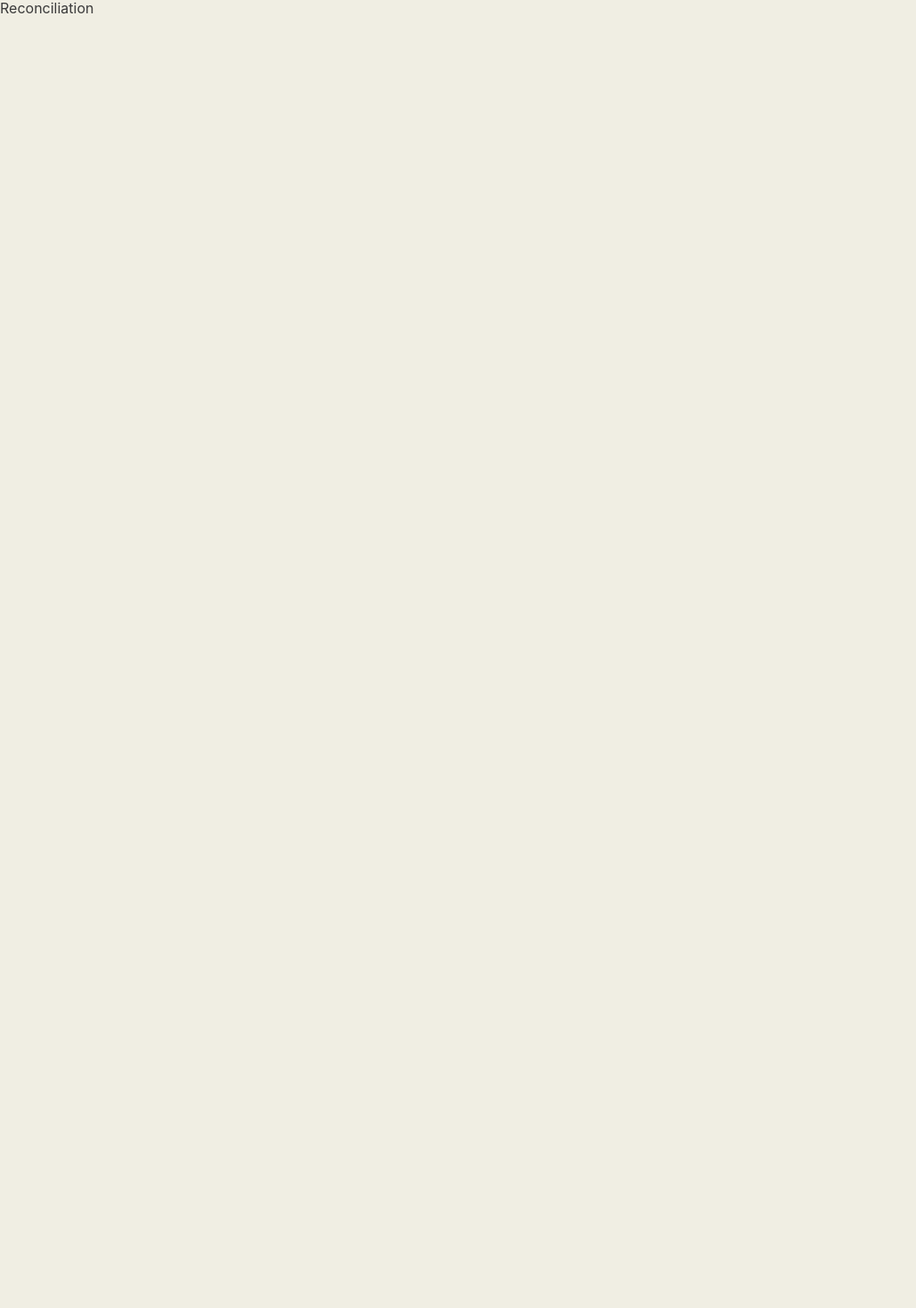
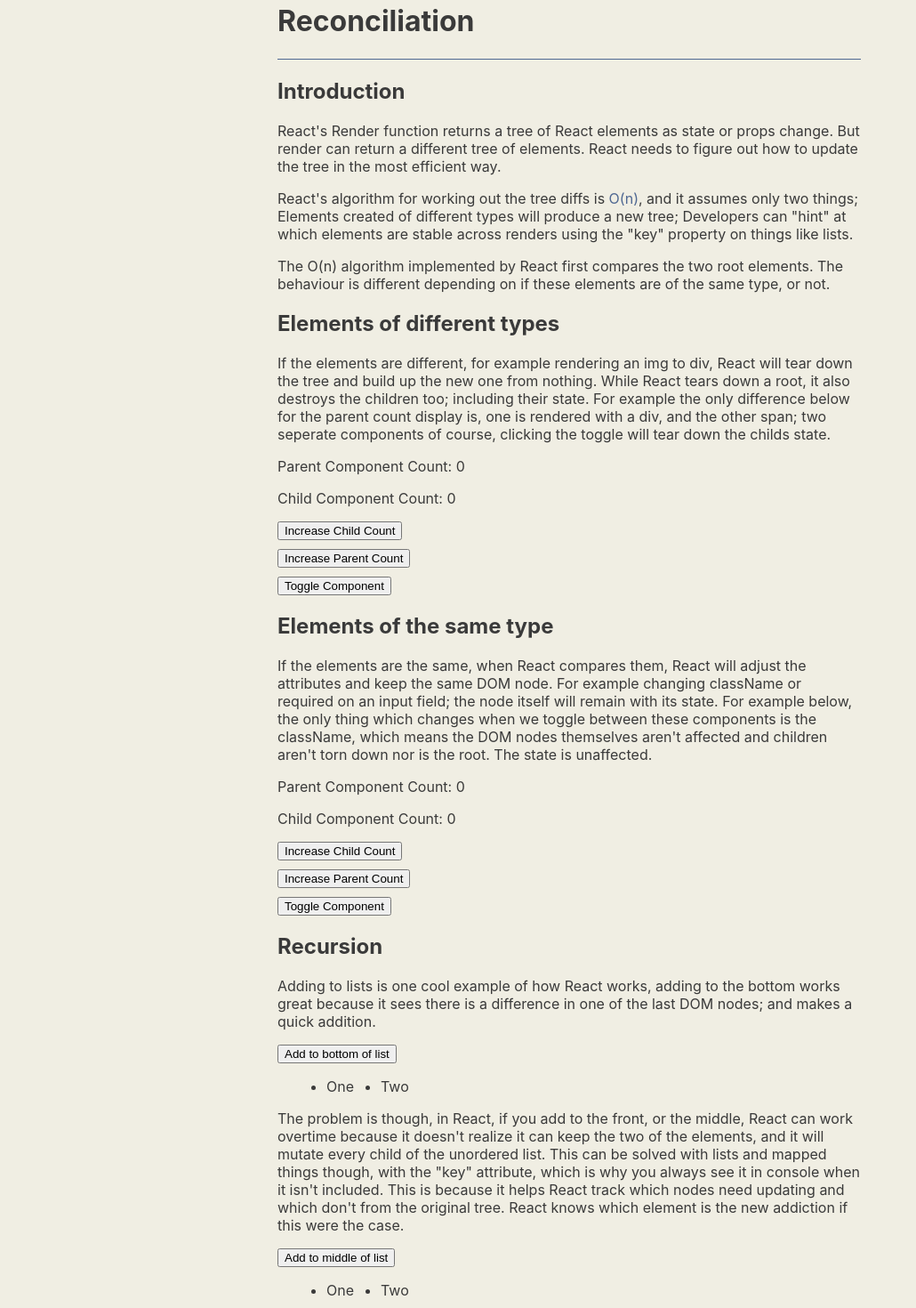
Before and after one commit to danbfield/react-concepts, a Next.js app in the folder app/: page /reconciliation in a window 1280 px wide. Shown: the part 113-1583 px from the top of the page at 89% size, without its empty margins (0-1030 px from the left). Before the commit the page ends 800 px from the top, so only its background shows below. Built offline with nearby package versions, Linux system fonts and the light colour scheme.

Commit message:
Pages/Reconciliation: Add content

```diff
--- a/app/pages/reconciliation.js
+++ b/app/pages/reconciliation.js
@@ -1,3 +1,172 @@
+import { useState } from 'react'
+import {
+  Button,
+  Heading,
+  Main,
+  Paragraph,
+  Section,
+  Subheading,
+} from '../components'
+import Link from 'next/link'
+
+function ParentA({ count, className, children }) {
+  return (
+    <>
+      <span className={className} style={{ display: 'block' }}>
+        Parent Component Count: {count}
+      </span>
+      {children}
+    </>
+  )
+}
+
+function ParentB({ count, className, children }) {
+  return (
+    <>
+      <div className={className}>Parent Component Count: {count}</div>
+      {children}
+    </>
+  )
+}
+
+function Child({ text }) {
+  const [count, setCount] = useState(0)
+
+  return (
+    <>
+      <p>Child Component Count: {count}</p>
+      <p>{text}</p>
+      <button onClick={() => setCount(count + 1)}>Increase Child Count</button>
+    </>
+  )
+}
+
 export default function Reconciliation() {
-  return <div>Reconciliation</div>
+  // Example A (Different Types)
+  const [countA, setCountA] = useState(0)
+  const [toggleA, setToggleA] = useState(false)
+  const handleExampleACount = () => setCountA(countA + 1)
+  const handleExampleAToggle = () => setToggleA(!toggleA)
+
+  // Example B (Identical Types)
+  const [countB, setCountB] = useState(0)
+  const [toggleB, setToggleB] = useState(false)
+  const handleExampleBCount = () => setCountB(countB + 1)
+  const handleExampleBToggle = () => setToggleB(!toggleB)
+
+  // Example C (Recursion)
+  const [visibleC, setVisibleC] = useState(false)
+  const handleExampleC = () => setVisibleC(true)
+
+  // Example D (Recursion)
+  const [visibleD, setVisibleD] = useState(false)
+  const handleExampleD = () => setVisibleD(true)
+
+  return (
+    <Main>
+      <Heading>Reconciliation</Heading>
+      <Section>
+        <Subheading>Introduction</Subheading>
+        <Paragraph>
+          React's Render function returns a tree of React elements as state or
+          props change. But render can return a different tree of elements.
+          React needs to figure out how to update the tree in the most efficient
+          way.
+        </Paragraph>
+        <Paragraph>
+          React's algorithm for working out the tree diffs is{' '}
+          <Link href='https://stackoverflow.com/a/1909388'>O(n)</Link>, and it
+          assumes only two things; Elements created of different types will
+          produce a new tree; Developers can "hint" at which elements are stable
+          across renders using the "key" property on things like lists.
+        </Paragraph>
+        <Paragraph>
+          The O(n) algorithm implemented by React first compares the two root
+          elements. The behaviour is different depending on if these elements
+          are of the same type, or not.
+        </Paragraph>
+      </Section>
+      <Section>
+        <Subheading>Elements of different types</Subheading>
+        <Paragraph>
+          If the elements are different, for example rendering an img to div,
+          React will tear down the tree and build up the new one from nothing.
+          While React tears down a root, it also destroys the children too;
+          including their state. For example the only difference below for the
+          parent count display is, one is rendered with a div, and the other
+          span; two seperate components of course, clicking the toggle will tear
+          down the childs state.
+        </Paragraph>
+        {!toggleA ? (
+          <ParentA count={countA} className='exampleA'>
+            <Child />
+          </ParentA>
+        ) : (
+          <ParentB count={countA} className='exampleB'>
+            <Child />
+          </ParentB>
+        )}
+        <Button changeHandler={handleExampleACount}>
+          Increase Parent Count
+        </Button>
+        <Button changeHandler={handleExampleAToggle}>Toggle Component</Button>
+      </Section>
+      <Section>
+        <Subheading>Elements of the same type</Subheading>
+        <Paragraph>
+          If the elements are the same, when React compares them, React will
+          adjust the attributes and keep the same DOM node. For example changing
+          className or required on an input field; the node itself will remain
+          with its state. For example below, the only thing which changes when
+          we toggle between these components is the className, which means the
+          DOM nodes themselves aren't affected and children aren't torn down nor
+          is the root. The state is unaffected.
+        </Paragraph>
+        {!toggleB ? (
+          <ParentA count={countB} className='parentA'>
+            <Child />
+          </ParentA>
+        ) : (
+          <ParentA count={countB} className='parentB'>
+            <Child />
+          </ParentA>
+        )}
+        <Button changeHandler={handleExampleBCount}>
+          Increase Parent Count
+        </Button>
+        <Button changeHandler={handleExampleBToggle}>Toggle Component</Button>
+      </Section>
+      <Section>
+        <Subheading>Recursion</Subheading>
+        <Paragraph>
+          Adding to lists is one cool example of how React works, adding to the
+          bottom works great because it sees there is a difference in one of the
+          last DOM nodes; and makes a quick addition.
+        </Paragraph>
+        {/* Example */}
+        <Button changeHandler={handleExampleC}>Add to bottom of list</Button>
+        <ul>
+          <li>One</li>
+          <li>Two</li>
+          {visibleC && <li>Three</li>}
+        </ul>
+        <Paragraph>
+          The problem is though, in React, if you add to the front, or the
+          middle, React can work overtime because it doesn't realize it can keep
+          the two of the elements, and it will mutate every child of the
+          unordered list. This can be solved with lists and mapped things
+          though, with the "key" attribute, which is why you always see it in
+          console when it isn't included. This is because it helps React track
+          which nodes need updating and which don't from the original tree.
+          React knows which element is the new addiction if this were the case.
+        </Paragraph>
+        <button onClick={handleExampleD}>Add to middle of list</button>
+        <ul>
+          <li>One</li>
+          {visibleD && <li>Three</li>}
+          <li>Two</li>
+        </ul>
+      </Section>
+    </Main>
+  )
 }
```
